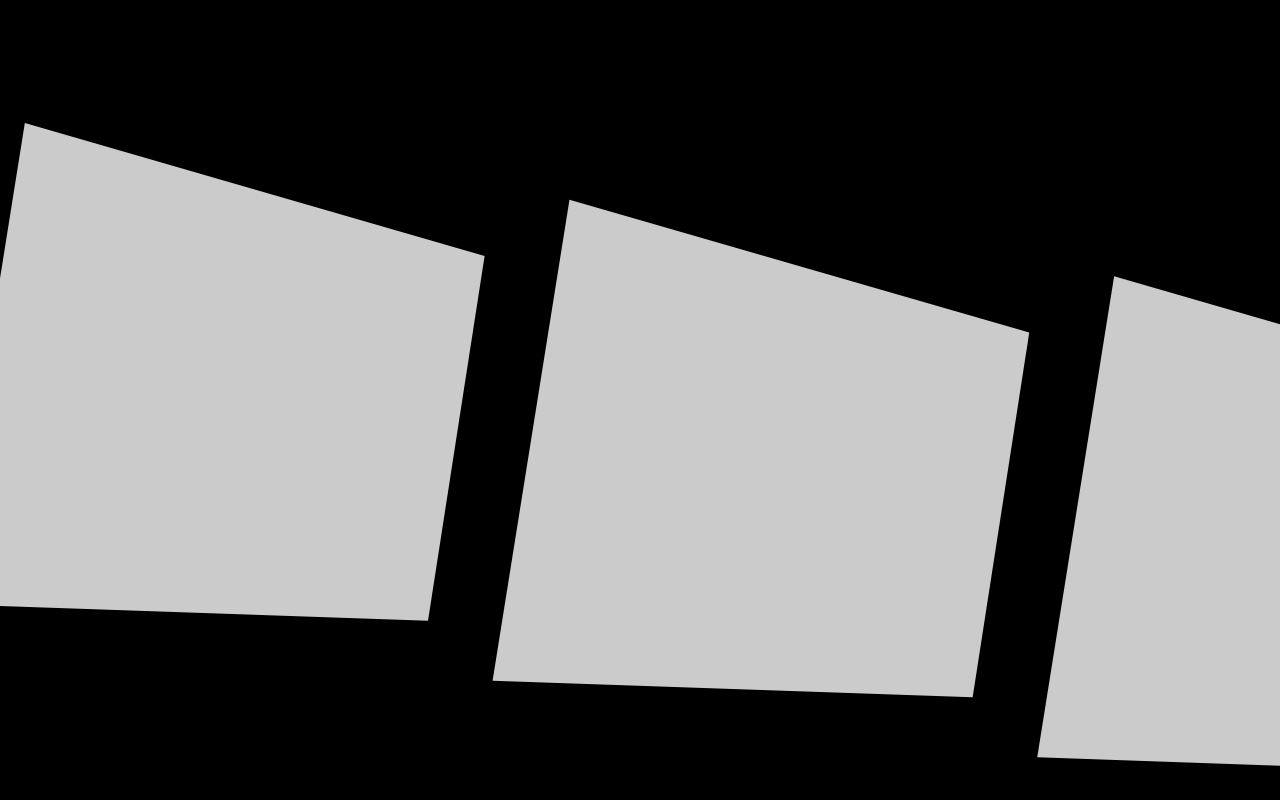
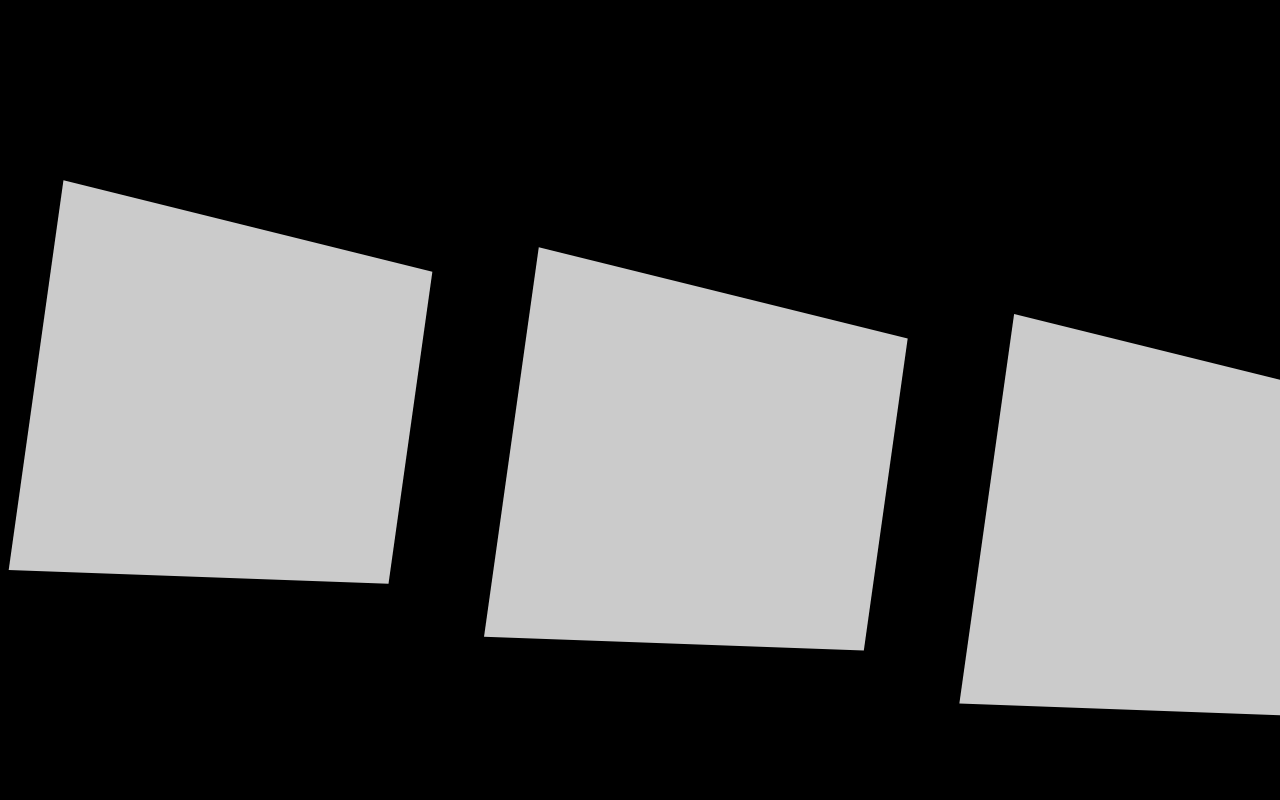
Before and after one commit to Romashka13579/AnimFourCards, a plain HTML site: page index.html in a window 1280 px wide. Shown: the part 1540-2340 px from the top of the page. Drawn offline with Linux system fonts and the light colour scheme.

Commit message:
sizing with prospective hange 2.0

```diff
--- a/css/style.css
+++ b/css/style.css
@@ -208,16 +208,16 @@ button:focus{
 .special-slider-full{
     display: flex;
     flex-direction: row;
-    gap: 50px;
-    width: fit-content;
+    width: max-content;
 
 }
 
 .special-slider-card{
-    width: 500px;
-    height: 420px;
+    width: 400px;
+    height: 350px;
+    margin: 0px 40px;
     background: rgb(203, 203, 203);
-    transform: perspective(650px) rotateX(0deg) rotateY(21deg) rotateZ(1deg);
+    transform: perspective(650px) rotateX(0deg) rotateY(21deg) rotateZ(0deg);
 }
 
 .perspective-simulator{
--- a/js/script.js
+++ b/js/script.js
@@ -70,6 +70,7 @@ var position = 0;
 
 window.addEventListener('mousemove', (event) => {
     if (pressed == false) { return; }
+    // if (parseFloat(specialSliderFull.dataset.position) > 0 || parseFloat(specialSliderFull.dataset.position) < ((window.innerWidth / specialSliderFull.offsetWidth * 100)) - 100){return;}
     event.preventDefault();
     distance = (event.clientX - startPosition) / specialSliderFull.offsetWidth * 100;
     position = (distance + parseFloat(specialSliderFull.dataset.position));
@@ -80,14 +81,9 @@ window.addEventListener('mousemove', (event) => {
     var center = (window.innerWidth / 2) / specialSliderFull.offsetWidth * 100 + change;
     specialSliderCards.forEach(specialSliderCard => {
         var cardPosition = (specialSliderCard.offsetLeft + specialSliderCard.offsetWidth / 2) / specialSliderFull.offsetWidth * 100;
-        console.log(cardPosition - center);
         specialSliderCard.animate({
-            transform: `scale(${0.8 + 1 * (Math.abs(cardPosition - center)) / 100}) perspective(650px) rotateX(0deg) rotateY(${-(cardPosition - center)}deg) rotateZ(1deg)`
+            transform: `scale(${0.9 + 0.7 * (Math.abs(cardPosition - center)) / 100}) perspective(500px) rotateX(0deg) rotateY(${-0.5*(cardPosition - center)}deg) rotateZ(0deg)`
         }, { duration: 500, fill: "forwards" });
-
-        // specialSliderCard.animate({
-        //     transform: `scale(${0.8 + 1 * (Math.abs(cardPosition-center))/100})`
-        // }, {duration: 1000, fill:"forwards"});
     });
 
 });
@@ -95,6 +91,7 @@ window.addEventListener('mousemove', (event) => {
 specialSliderFull.addEventListener('mousedown', (event) => {
     pressed = true;
     startPosition = event.clientX;
+    console.log(parseFloat(specialSliderFull.dataset.position));
 });
 
 window.addEventListener('mouseup', () => {
```
